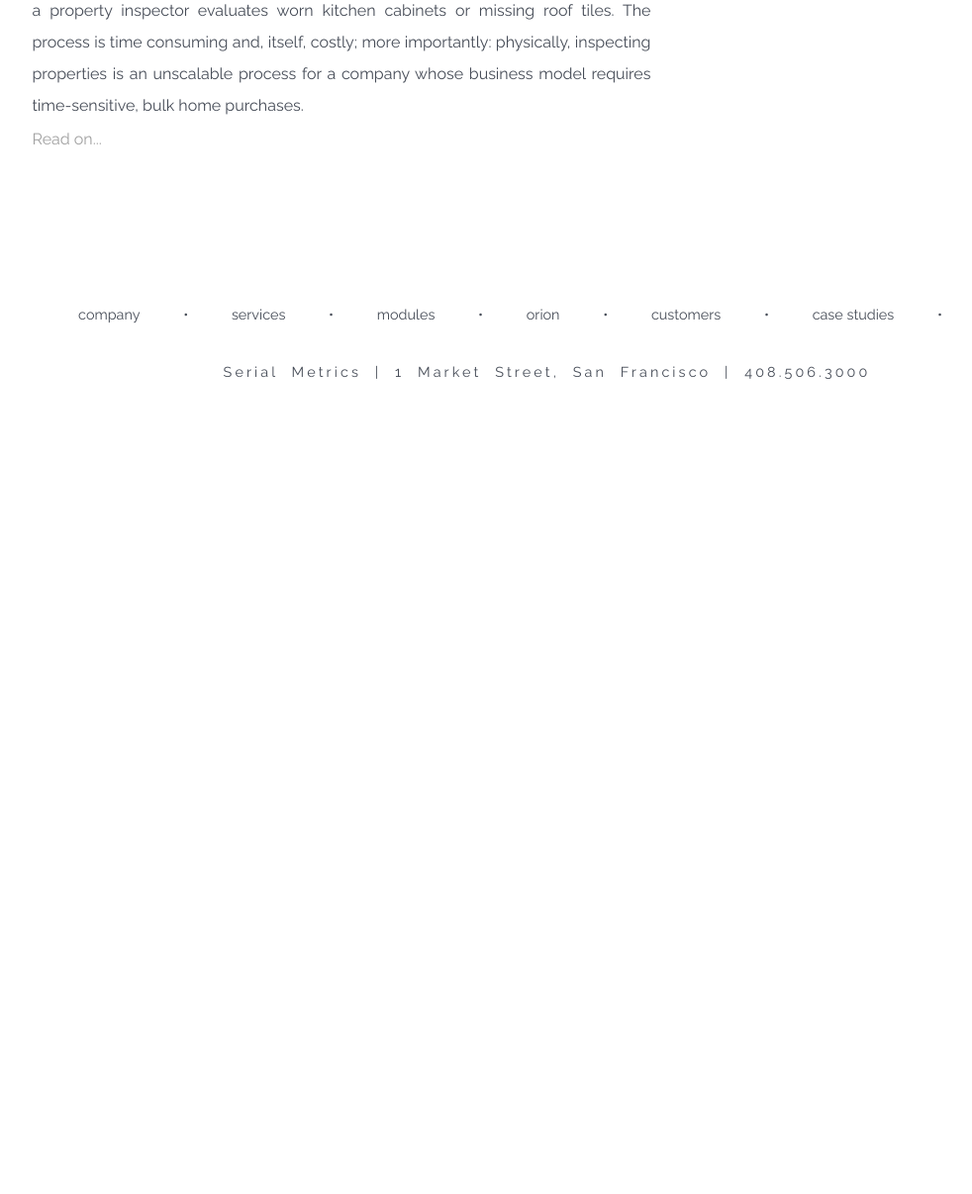
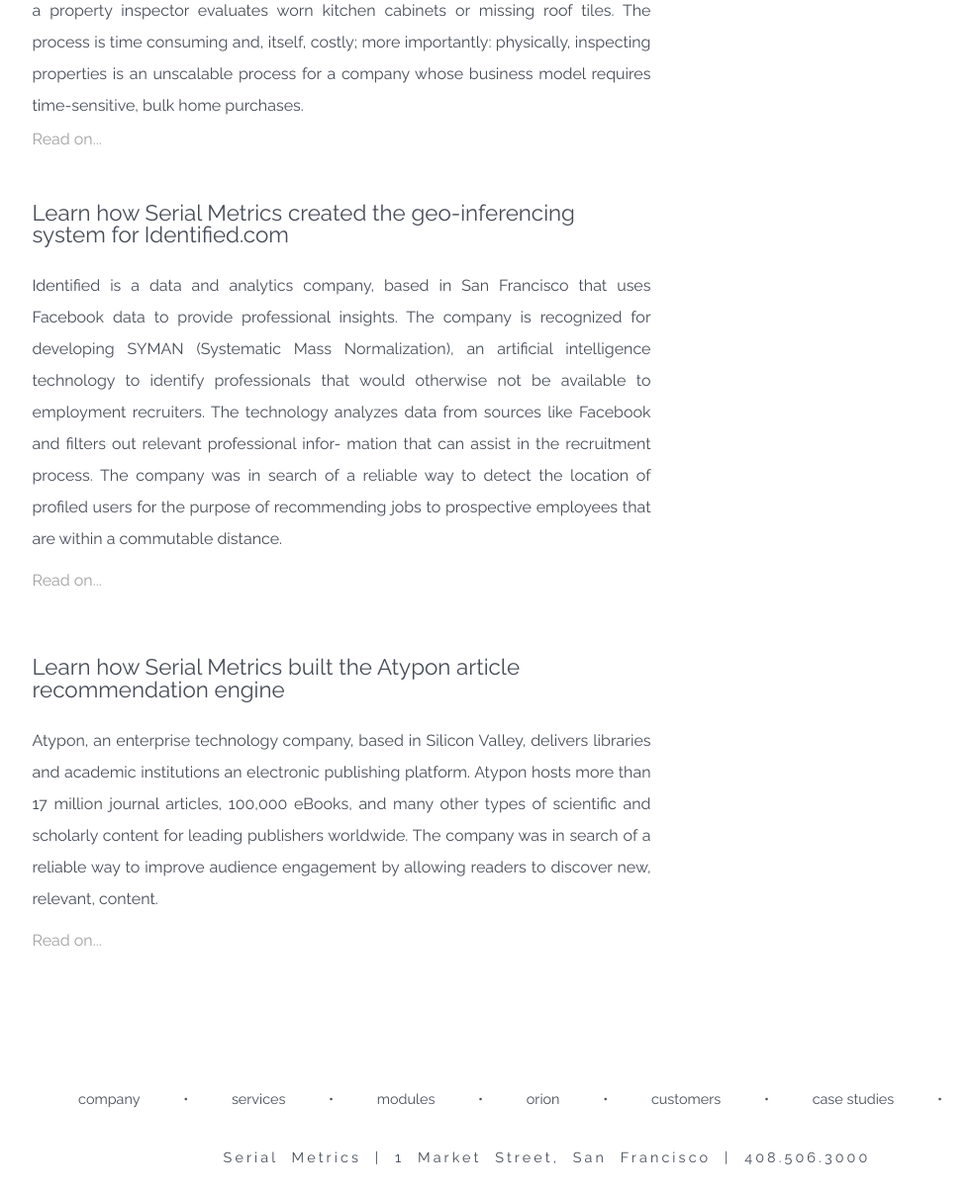
Before and after one commit to wreckslouie/serialmetrics, a PHP site: page /case_studies.php in a window 1280 px wide; the page is wider, and only the part inside the window is pictured. Shown: the part 2016-3223 px from the top of that part at 99% size, without its empty margins (295-1277 px from the left). Before the commit the page ends 2400 px from the top of that part, so only its background shows below. Run offline with PHP 8.4, Linux system fonts and the light colour scheme; some libraries are stand-ins or nearby versions.

Commit message:
added 2 new case studies

```diff
--- a/case_studies.php
+++ b/case_studies.php
@@ -883,6 +883,36 @@
 			</div>
 		</div>	<!-- .case-study -->
 
+		<div class="case-study">
+			<div class="case-study-intro">
+				<h2>Learn how Serial Metrics created the geo-inferencing system for Identified.com</h2>
+				<p>
+					Identified is a data and analytics company, based in San Francisco that uses Facebook data
+					to provide professional insights. The company is recognized for developing SYMAN (Systematic Mass Normalization),
+					an artificial intelligence technology to identify professionals that would otherwise not be available to
+					employment recruiters. The technology analyzes data from sources like Facebook and filters out relevant
+					professional infor- mation that can assist in the recruitment process. The company was in search of a reliable
+					way to detect the location of profiled users for the purpose of recommending jobs to prospective employees that are
+					within a commutable distance.
+					<a class="more download-btn" data-file="attachments/identified.pdf">Read on...</a>
+				</p>
+			</div>
+		</div>	<!-- .case-study -->
+
+		<div class="case-study">
+			<div class="case-study-intro">
+				<h2>Learn how Serial Metrics built the Atypon article recommendation engine</h2>
+				<p>
+					Atypon, an enterprise technology company, based in Silicon Valley, delivers libraries and
+					academic institutions an electronic publishing platform. Atypon hosts more than 17 million
+					journal articles, 100,000 eBooks, and many other types of scientific and scholarly content
+					for leading publishers worldwide. The company was in search of a reliable way to improve audience
+					engagement by allowing readers to discover new, relevant, content.
+					<a class="more download-btn" data-file="attachments/Atypon.pdf">Read on...</a>
+				</p>
+			</div>
+		</div>	<!-- .case-study -->
+
 	</div>
 	<?php include('includes/footer.php'); ?>
 </body>
--- a/js/case_studies.js
+++ b/js/case_studies.js
@@ -30,4 +30,10 @@
 	$('html, body').click(function(){
 		$('.case-study-content').slideUp(500);
 	});
+
+	$('.download-btn').click(function(e) {
+		var file = $(this).data('file');
+		window.location.href=file;
+
+	});
 });
```
Also changed, not shown: 2 other files.
